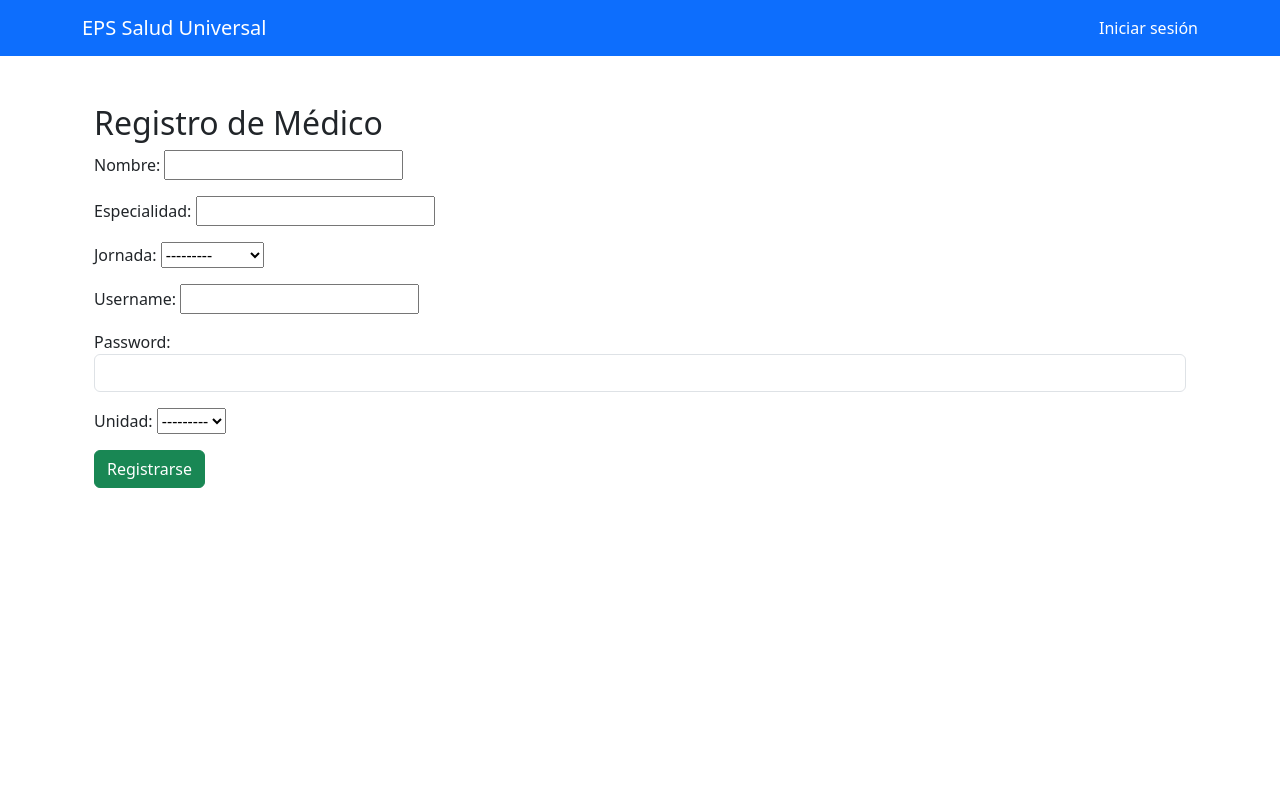
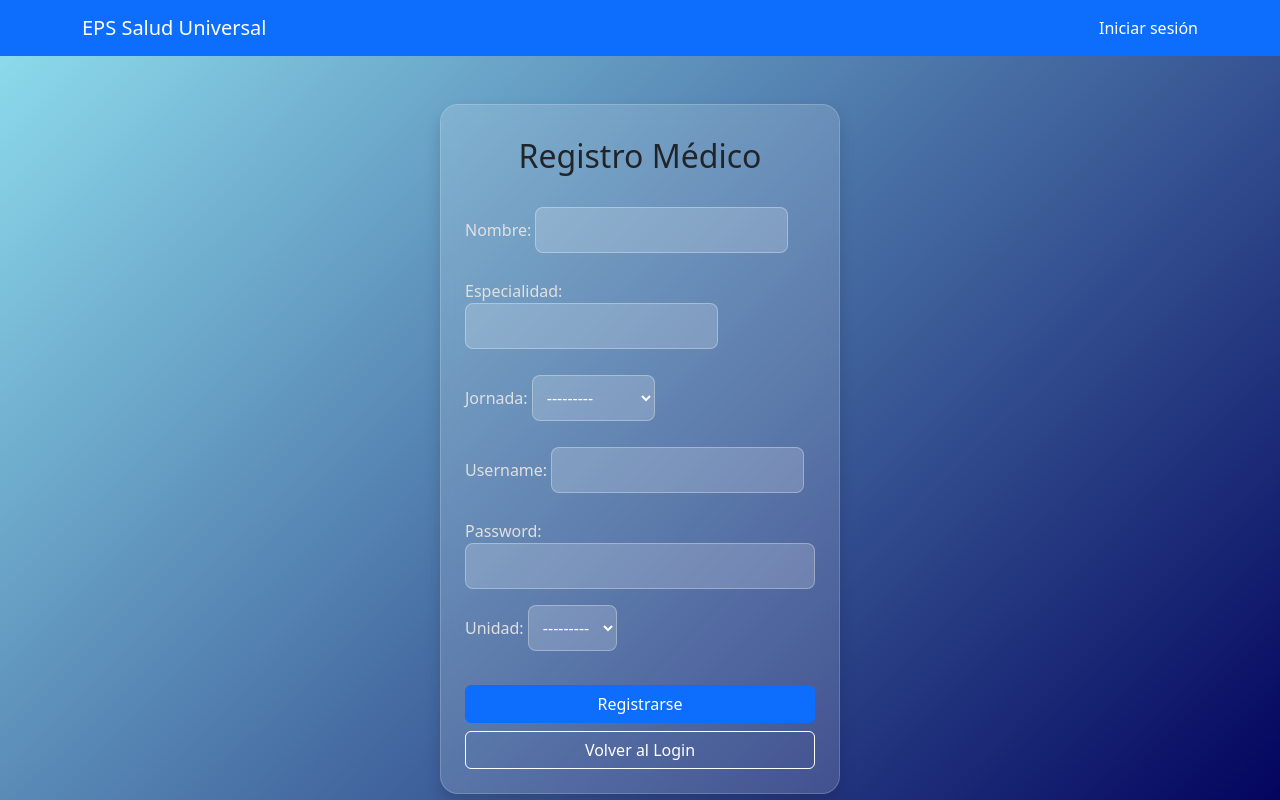
Before and after one commit to Eliasovalle22/eps_salud, a Django app: page /registro/medico/ in a window 1280 px wide. Run offline with Django 5.2, Linux system fonts and the light colour scheme; data that the repository does not hold is empty.

Commit message:
commit_3
diseño de login-registro paciente- registro medico

```diff
--- a/core/templates/core/login.html
+++ b/core/templates/core/login.html
@@ -2,7 +2,7 @@
 {% block content %}
 <style>
   body {
-    background: linear-gradient(135deg, #1d1e20 0%, #1e6edd 100%);
+    background: linear-gradient(135deg, #90E0EF 0%, #03045E 100%);
     min-height: 100vh;
   }
   .login-card {
--- a/core/templates/core/medico_registro.html
+++ b/core/templates/core/medico_registro.html
@@ -1,11 +1,60 @@
 {% extends 'base.html' %}
 {% block content %}
-<div class="container mt-5">
-  <h2>Registro de Médico</h2>
-  <form method="post">
-    {% csrf_token %}
-    {{ form.as_p }}
-    <button class="btn btn-success" type="submit">Registrarse</button>
-  </form>
+<style>
+  body {
+    background: linear-gradient(135deg, #90E0EF 0%, #03045E 100%);
+    min-height: 100vh;
+  }
+  .registro-card {
+    background: rgba(255, 255, 255, 0.15);
+    border-radius: 18px;
+    box-shadow: 0 8px 32px 0 rgba(31, 38, 135, 0.37);
+    backdrop-filter: blur(8px);
+    -webkit-backdrop-filter: blur(8px);
+    border: 1px solid rgba(255, 255, 255, 0.18);
+  }
+  input, select, textarea {
+    background: rgba(255, 255, 255, 0.18) !important;
+    border: 1px solid rgba(255,255,255,0.3) !important;
+    color: #fff !important;
+    border-radius: 8px !important;
+    padding: 10px !important;
+    margin-bottom: 10px !important;
+    box-shadow: none !important;
+    outline: none !important;
+    transition: background 0.3s, border 0.3s !important;
+  }
+  input:focus, select:focus, textarea:focus {
+    background: rgba(30, 110, 221, 0.25) !important;
+    border: 1.5px solid #0d6efd !important;
+    color: #fff !important;
+  }
+  label {
+    color: #e0e0e0;
+  }
+  .btn-outline-secondary,
+  .btn-outline-secondary:visited {
+    color: #fff !important;
+    border-color: #fff !important;
+  }
+  .btn-outline-secondary:hover {
+    background: #fff;
+    color: #0d6efd !important;
+    border-color: #fff !important;
+  }
+</style>
+<div class="container mt-5 d-flex justify-content-center align-items-center" style="min-height: 80vh;">
+  <div class="card registro-card shadow p-4" style="width: 100%; max-width: 400px;">
+    <div class="text-center mb-4">
+      <i class="bi bi-person-plus" style="font-size: 3rem; color: #0d6efd;"></i>
+      <h2 class="mt-2">Registro Médico</h2>
+    </div>
+    <form method="post">
+      {% csrf_token %}
+      {{ form.as_p }}
+      <button class="btn btn-primary w-100 mt-2" type="submit">Registrarse</button>
+      <a href="{% url 'login' %}" class="btn btn-outline-secondary w-100 mt-2">Volver al Login</a>
+    </form>
+  </div>
 </div>
 {% endblock %}
```
Also changed, not shown: core/templates/core/paciente_registro.html (+56 -7 lines).
